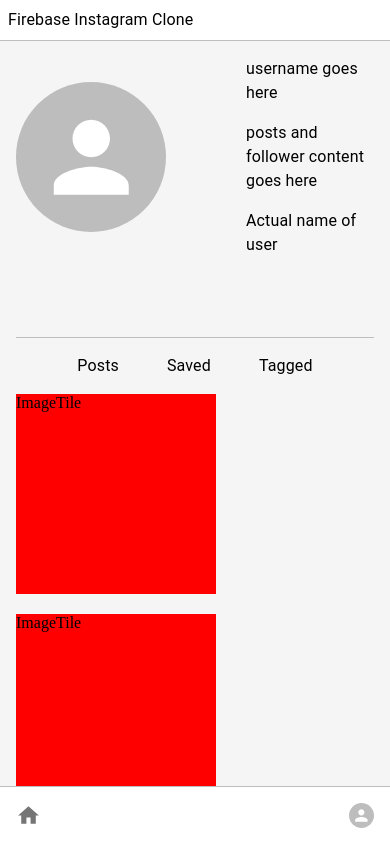
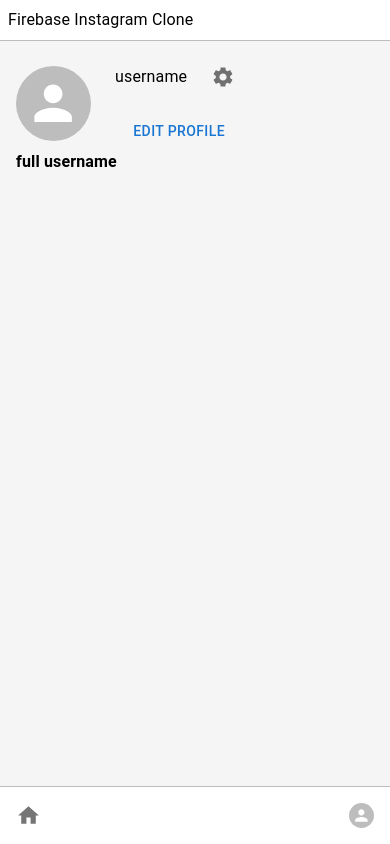
Before and after one commit to jbyomuhangi/firebase-ig-clone, a React (Create React App) app: page /profile/1 in a window 390 px wide. Built offline with nearby package versions, Linux system fonts and the light colour scheme.

Commit message:
Made user profile summary responsive

```diff
--- /dev/null
+++ b/src/components/ProfileSummary/ExtraSmallScreenProfileSummary/ExtraSmallScreenProfileSummary.tsx
@@ -0,0 +1,40 @@
+import { Avatar, Box, styled, Button, Typography } from "@mui/material";
+import React from "react";
+
+import ExtraSmallScreenUsername from "./ExtraSmallScreenUsername";
+
+const ExtraSmallScreenProfileSummaryContainer = styled(Box)(({ theme }) => ({
+  display: "flex",
+  alignItems: "center",
+  gap: theme.spacing(3),
+}));
+
+const StyledAvatar = styled(Avatar)(() => ({
+  height: "75px",
+  width: "75px",
+}));
+
+const SummaryContainer = styled(Box)(({ theme }) => ({
+  display: "flex",
+  flexDirection: "column",
+  gap: theme.spacing(2),
+}));
+
+const ExtraSmallScreenProfileSummary: React.FC = () => {
+  return (
+    <Box>
+      <ExtraSmallScreenProfileSummaryContainer>
+        <StyledAvatar />
+
+        <SummaryContainer>
+          <ExtraSmallScreenUsername />
+          <Button>Edit profile</Button>
+        </SummaryContainer>
+      </ExtraSmallScreenProfileSummaryContainer>
+
+      <Typography sx={{ fontWeight: "bold" }}>full username</Typography>
+    </Box>
+  );
+};
+
+export default ExtraSmallScreenProfileSummary;
--- /dev/null
+++ b/src/components/ProfileSummary/ExtraSmallScreenProfileSummary/ExtraSmallScreenUsername.tsx
@@ -0,0 +1,23 @@
+import { Settings as SettingsIcon } from "@mui/icons-material";
+import { Box, IconButton, styled, Typography } from "@mui/material";
+import React from "react";
+
+const UsernameContainer = styled(Box)(({ theme }) => ({
+  display: "flex",
+  alignItems: "center",
+  gap: theme.spacing(2),
+}));
+
+const ExtraSmallScreenUsername: React.FC = () => {
+  return (
+    <UsernameContainer>
+      <Typography>username</Typography>
+
+      <IconButton>
+        <SettingsIcon />
+      </IconButton>
+    </UsernameContainer>
+  );
+};
+
+export default ExtraSmallScreenUsername;
--- /dev/null
+++ b/src/components/ProfileSummary/ExtraSmallScreenProfileSummary/index.ts
@@ -0,0 +1 @@
+export { default } from "./ExtraSmallScreenProfileSummary";
--- a/src/components/ProfileSummary/ProfileSummary.tsx
+++ b/src/components/ProfileSummary/ProfileSummary.tsx
@@ -1,5 +1,10 @@
+import { Avatar, Box, styled, Theme, Typography } from "@mui/material";
+import useMediaQuery from "@mui/material/useMediaQuery";
 import React from "react";
-import { Box, styled, Avatar, Typography } from "@mui/material";
+
+import StatSummary from "./StatSummary";
+import ExtraSmallScreenProfileSummary from "./ExtraSmallScreenProfileSummary";
+import Username from "./Username";
 
 const ProfileSummaryContainer = styled(Box)(({ theme }) => ({
   display: "flex",
@@ -7,10 +12,10 @@
   gap: theme.spacing(10),
 }));
 
-const StyledAvatar = styled(Avatar)({
+const StyledAvatar = styled(Avatar)(() => ({
   height: "150px",
   width: "150px",
-});
+}));
 
 const SummaryContainer = styled(Box)(({ theme }) => ({
   display: "flex",
@@ -19,14 +24,22 @@
 }));
 
 const ProfileSummary: React.FC = () => {
+  const isExtraSmallScreen = useMediaQuery((theme: Theme) =>
+    theme.breakpoints.down("sm")
+  );
+
+  if (isExtraSmallScreen) return <ExtraSmallScreenProfileSummary />;
+
   return (
     <ProfileSummaryContainer>
       <StyledAvatar />
 
       <SummaryContainer>
-        <Typography>username goes here</Typography>
-        <Typography>posts and follower content goes here</Typography>
-        <Typography>Actual name of user</Typography>
+        <Username />
+
+        <StatSummary />
+
+        <Typography sx={{ fontWeight: "bold" }}>full username</Typography>
       </SummaryContainer>
     </ProfileSummaryContainer>
   );
--- /dev/null
+++ b/src/components/ProfileSummary/StatSummary.tsx
@@ -0,0 +1,26 @@
+import { Box, styled, Typography } from "@mui/material";
+import React from "react";
+
+const StatSummaryContainer = styled(Box)(({ theme }) => ({
+  display: "flex",
+  alignItems: "center",
+  gap: theme.spacing(5),
+}));
+
+const StatSummary: React.FC = () => {
+  return (
+    <StatSummaryContainer>
+      <Typography>
+        <strong>17 </strong>posts
+      </Typography>
+      <Typography>
+        <strong>200 </strong>followers
+      </Typography>
+      <Typography>
+        <strong>200 </strong>following
+      </Typography>
+    </StatSummaryContainer>
+  );
+};
+
+export default StatSummary;
--- /dev/null
+++ b/src/components/ProfileSummary/Username.tsx
@@ -0,0 +1,25 @@
+import { Box, styled, Typography, Button, IconButton } from "@mui/material";
+import React from "react";
+import { Settings as SettingsIcon } from "@mui/icons-material";
+
+const UsernameContainer = styled(Box)(({ theme }) => ({
+  display: "flex",
+  alignItems: "center",
+  gap: theme.spacing(2),
+}));
+
+const Username: React.FC = () => {
+  return (
+    <UsernameContainer>
+      <Typography>username</Typography>
+
+      <Button>Edit profile</Button>
+
+      <IconButton>
+        <SettingsIcon />
+      </IconButton>
+    </UsernameContainer>
+  );
+};
+
+export default Username;
--- a/src/layouts/DefaultAppLayout/DefaultNavBar.tsx
+++ b/src/layouts/DefaultAppLayout/DefaultNavBar.tsx
@@ -56,7 +56,7 @@
 
 const DefaultNavBar: React.FC = () => {
   const navigate = useNavigate();
-  const isSmallScreen = useMediaQuery((theme: Theme) =>
+  const isMediumScreen = useMediaQuery((theme: Theme) =>
     theme.breakpoints.down("lg")
   );
 
@@ -67,7 +67,7 @@
   return (
     <DefaultNavBarContainer>
       <DefaultNavBarContentContainer>
-        {isSmallScreen ? (
+        {isMediumScreen ? (
           <Typography>FIC</Typography>
         ) : (
           <Typography>Firebase Instagram Clone</Typography>
@@ -79,9 +79,9 @@
               <NavButtonComponent
                 key={button.name}
                 onClick={() => handleNavigate(button)}
-                startIcon={isSmallScreen ? null : button.startIcon}
+                startIcon={isMediumScreen ? null : button.startIcon}
               >
-                {isSmallScreen ? button.startIcon : button.name}
+                {isMediumScreen ? button.startIcon : button.name}
               </NavButtonComponent>
             );
           })}
--- a/src/pages/ProfilePage.tsx
+++ b/src/pages/ProfilePage.tsx
@@ -2,7 +2,7 @@
 import { Box, styled } from "@mui/material";
 
 import ProfileSummary from "../components/ProfileSummary";
-import ProfileBody from "../components/ProfileBody";
+// import ProfileBody from "../components/ProfileBody";
 
 const ProfileContentContainer = styled(Box)(({ theme }) => ({
   display: "flex",
@@ -16,7 +16,7 @@
   return (
     <ProfileContentContainer>
       <ProfileSummary />
-      <ProfileBody />
+      {/* <ProfileBody /> */}
     </ProfileContentContainer>
   );
 };
```
